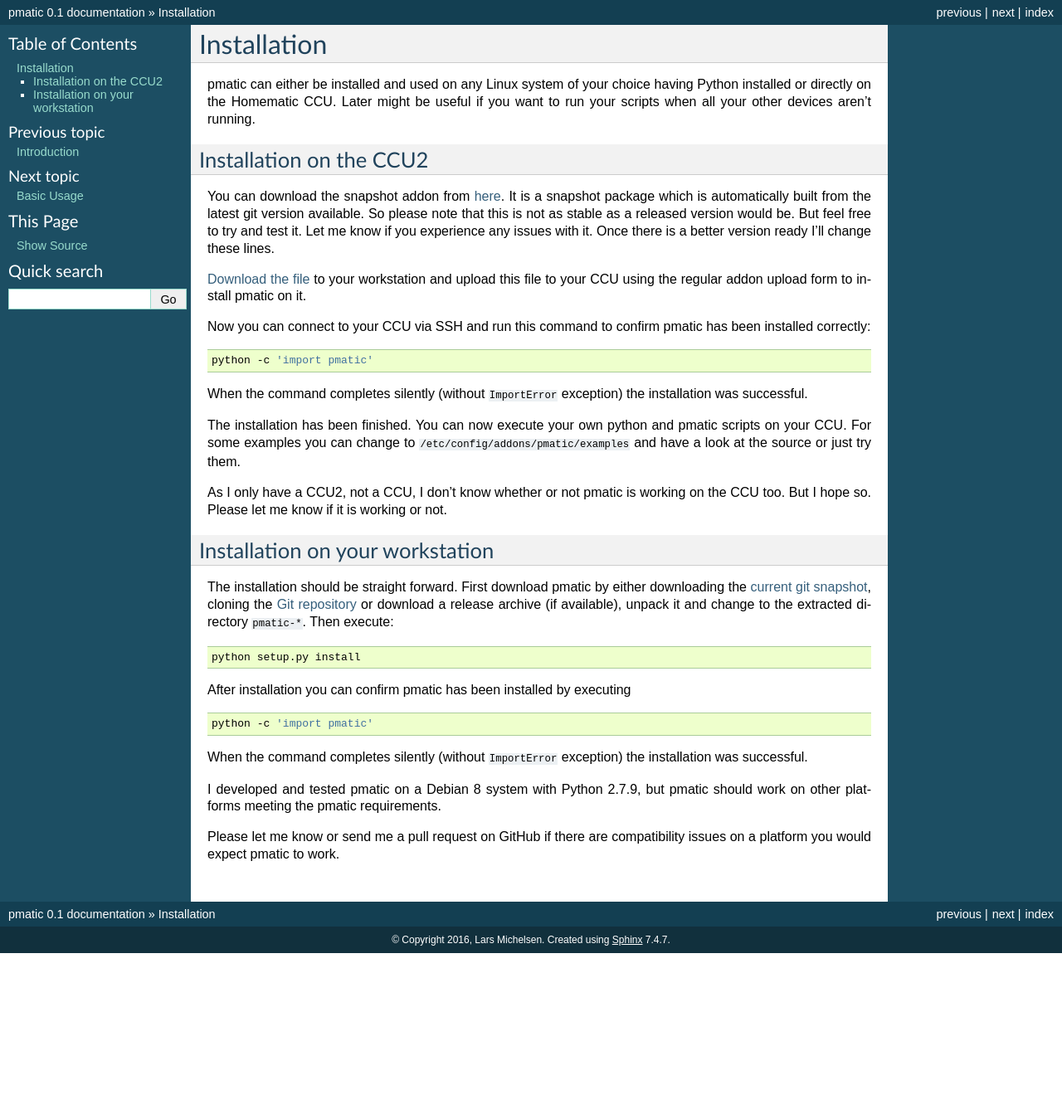
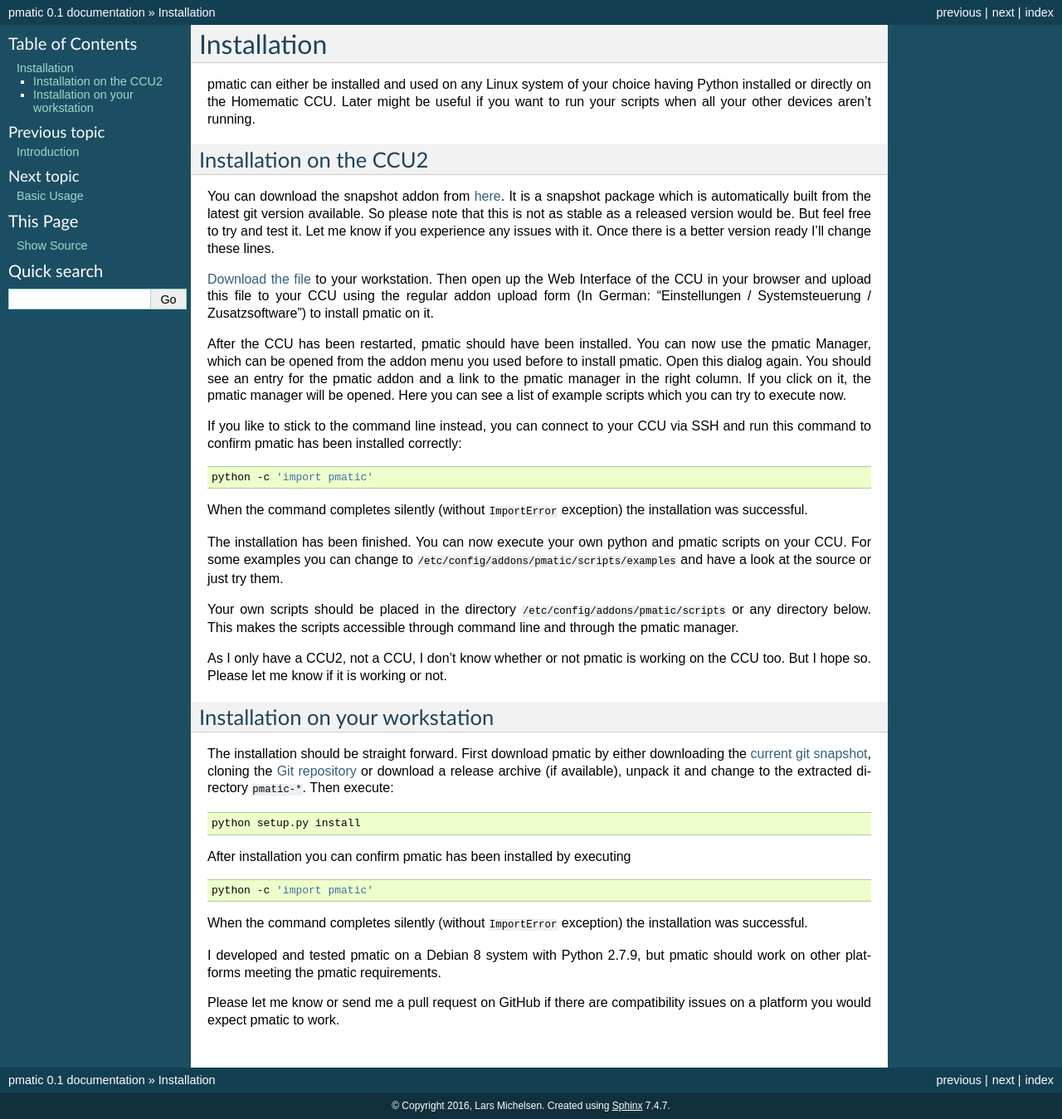
Before and after one commit to LarsMichelsen/pmatic, a Sphinx documentation site: the page built from doc/install.rst, in a window 1280 px wide. Shown: the whole page at 83% size. Built offline with Sphinx 7.4.7, drawn with Linux system fonts in a browser that asks for light colours; before the commit the page ends 1149 px from its top, so only the background shows below that.

Commit message:
Added install notes about the pmatic manager

```diff
--- a/doc/install.rst
+++ b/doc/install.rst
@@ -16,11 +16,18 @@
 I'll change these lines.
 
 `Download the file <https://larsmichelsen.github.io/pmatic/pmatic-snapshot_ccu.tar.gz>`_
-to your workstation and upload this file to your CCU using the regular addon
-upload form to install pmatic on it.
+to your workstation. Then open up the Web Interface of the CCU in your browser and
+upload this file to your CCU using the regular addon upload form (In German: "Einstellungen /
+Systemsteuerung / Zusatzsoftware") to install pmatic on it.
 
-Now you can connect to your CCU via SSH and run this command to confirm
-pmatic has been installed correctly:
+After the CCU has been restarted, pmatic should have been installed. You can now use
+the pmatic Manager, which can be opened from the addon menu you used before to install
+pmatic. Open this dialog again. You should see an entry for the pmatic addon and a link
+to the pmatic manager in the right column. If you click on it, the pmatic manager will
+be opened. Here you can see a list of example scripts which you can try to execute now.
+
+If you like to stick to the command line instead, you can connect to your CCU via SSH
+and run this command to confirm pmatic has been installed correctly:
 
 .. code-block:: shell
 
@@ -31,8 +38,12 @@
 
 The installation has been finished. You can now execute your own
 python and pmatic scripts on your CCU. For some examples you can change
-to ``/etc/config/addons/pmatic/examples`` and have a look at the source or
+to ``/etc/config/addons/pmatic/scripts/examples`` and have a look at the source or
 just try them.
+
+Your own scripts should be placed in the directory ``/etc/config/addons/pmatic/scripts``
+or any directory below. This makes the scripts accessible through command line and
+through the pmatic manager.
 
 As I only have a CCU2, not a CCU, I don't know whether or not pmatic is
 working on the CCU too. But I hope so. Please let me know if it is working
```
